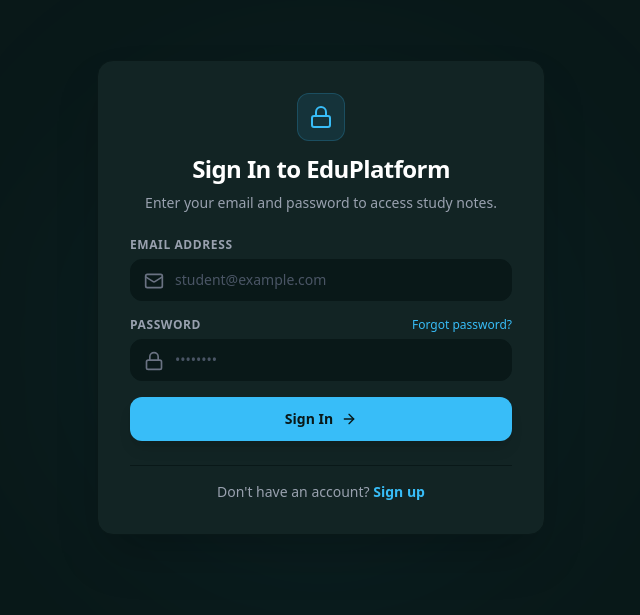
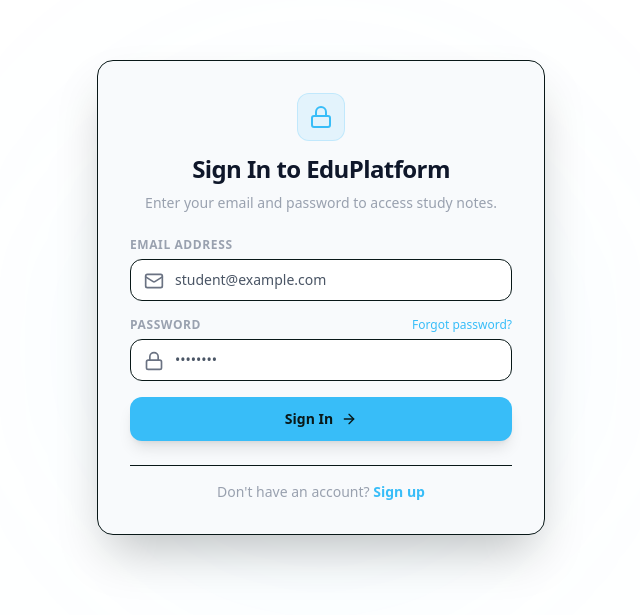
Before and after one commit to Aasimmuneer01/Website-for-learning-, a React (Vite) app: page / in a window 1280 px wide. Shown: the part 103-718 px from the top of the page, without its empty margins (319-959 px from the left). Built offline with nearby package versions, Linux system fonts and the light colour scheme; no server answers.

Commit message:
feat: add light/dark mode support
Implement theme switching using CSS variables and localStorage to provide a light and dark mode for the application.

```diff
--- a/admin.html
+++ b/admin.html
@@ -12,8 +12,47 @@
     <style>
         :root {
             --sidebar-width: 260px;
-        }
-        body { font-family: 'Inter', sans-serif; background-color: #000; color: #fff; }
+            --bg-body: #f8fafc;
+            --text-body: #0f172a;
+            --bg-card: #ffffff;
+            --border-color: #e2e8f0;
+            --bg-input: #ffffff;
+            --text-input: #0f172a;
+            --bg-primary: #0f172a;
+            --text-primary: #ffffff;
+            --bg-secondary: #f1f5f9;
+            --text-secondary: #0f172a;
+            --sidebar-bg: #ffffff;
+            --header-bg: rgba(255, 255, 255, 0.8);
+            --nav-active: #f1f5f9;
+            --nav-text: #64748b;
+            --nav-text-active: #0f172a;
+        }
+
+        .dark {
+            --bg-body: #020617;
+            --text-body: #f8fafc;
+            --bg-card: #0f172a;
+            --border-color: #1e293b;
+            --bg-input: #020617;
+            --text-input: #f8fafc;
+            --bg-primary: #38bdf8;
+            --text-primary: #020617;
+            --bg-secondary: #1e293b;
+            --text-secondary: #f8fafc;
+            --sidebar-bg: #020617;
+            --header-bg: rgba(2, 6, 23, 0.8);
+            --nav-active: #1e293b;
+            --nav-text: #94a3b8;
+            --nav-text-active: #f8fafc;
+        }
+
+        body {
+            font-family: 'Inter', sans-serif;
+            background-color: var(--bg-body);
+            color: var(--text-body);
+            transition: background-color 0.3s ease, color 0.3s ease;
+        }
         .font-mono { font-family: 'JetBrains Mono', monospace; }
 
         /* Custom scrollbar */
@@ -23,16 +62,17 @@
         ::-webkit-scrollbar-thumb:hover { background: #444; }
 
         .v-card {
-            background-color: #0a0a0a;
-            border: 1px solid #222;
+            background-color: var(--bg-card);
+            border: 1px solid var(--border-color);
             border-radius: 12px;
             overflow: hidden;
+            transition: all 0.3s ease;
         }
         .v-input {
-            background-color: #000;
-            border: 1px solid #333;
+            background-color: var(--bg-input);
+            border: 1px solid var(--border-color);
             border-radius: 8px;
-            color: #fff;
+            color: var(--text-input);
             padding: 0.625rem 0.875rem;
             font-size: 0.875rem;
             width: 100%;
@@ -44,26 +84,26 @@
             box-shadow: 0 0 0 1px rgba(255, 255, 255, 0.1);
         }
         .v-btn-primary {
-            background-color: #fff;
-            color: #000;
-            font-weight: 500;
-            padding: 0.625rem 1.25rem;
-            border-radius: 8px;
-            font-size: 0.875rem;
-            transition: opacity 0.2s ease;
-        }
-        .v-btn-primary:hover { opacity: 0.9; }
-        .v-btn-secondary {
-            background-color: #111;
-            color: #fff;
-            border: 1px solid #333;
+            background-color: var(--bg-primary);
+            color: var(--text-primary);
             font-weight: 500;
             padding: 0.625rem 1.25rem;
             border-radius: 8px;
             font-size: 0.875rem;
             transition: all 0.2s ease;
         }
-        .v-btn-secondary:hover { background-color: #1a1a1a; border-color: #444; }
+        .v-btn-primary:hover { opacity: 0.9; }
+        .v-btn-secondary {
+            background-color: var(--bg-secondary);
+            color: var(--text-secondary);
+            border: 1px solid var(--border-color);
+            font-weight: 500;
+            padding: 0.625rem 1.25rem;
+            border-radius: 8px;
+            font-size: 0.875rem;
+            transition: all 0.2s ease;
+        }
+        .v-btn-secondary:hover { background-color: var(--nav-active); border-color: #444; }
         .v-btn-danger {
             background-color: #ff4d4d;
             color: #fff;
@@ -72,9 +112,17 @@
             border-radius: 8px;
             font-size: 0.875rem;
         }
+        .nav-link {
+            color: var(--nav-text);
+            transition: all 0.2s ease;
+        }
+        .nav-link:hover {
+            background-color: var(--nav-active);
+            color: var(--nav-text-active);
+        }
         .nav-link.active {
-            background-color: #1a1a1a;
-            color: #fff;
+            background-color: var(--nav-active);
+            color: var(--nav-text-active);
         }
         .view-section { display: none; }
         .view-section.active { display: block; }
@@ -92,6 +140,18 @@
         .modal-overlay {
             background-color: rgba(0,0,0,0.8);
             backdrop-filter: blur(4px);
+        }
+
+        #sidebar {
+            background-color: var(--sidebar-bg);
+            border-color: var(--border-color);
+        }
+        header {
+            background-color: var(--header-bg);
+            border-color: var(--border-color);
+        }
+        #login-view {
+            background-color: var(--bg-body);
         }
     </style>
 </head>
@@ -184,6 +244,10 @@
                     <h2 id="topbar-title" class="text-sm font-semibold tracking-tight">Dashboard</h2>
                 </div>
                 <div class="flex items-center gap-3">
+                    <button id="admin-theme-toggle" class="w-10 h-10 rounded-lg flex items-center justify-center text-gray-400 hover:text-white hover:bg-secondary transition-all" title="Toggle Theme">
+                        <i class="fas fa-sun block dark:hidden"></i>
+                        <i class="fas fa-moon hidden dark:block"></i>
+                    </button>
                     <div class="flex flex-col items-end mr-2 hidden sm:flex">
                         <span id="admin-display-name" class="text-xs font-medium text-white">Admin User</span>
                         <span id="admin-email" class="text-[10px] text-gray-500">admin@example.com</span>
@@ -734,6 +798,28 @@
         const db = getFirestore(app);
         const auth = getAuth(app);
 
+        // THEME MANAGEMENT
+        function initTheme() {
+            const savedTheme = localStorage.getItem('admin_theme') || 'dark';
+            if (savedTheme === 'light') {
+                document.documentElement.classList.remove('dark');
+            } else {
+                document.documentElement.classList.add('dark');
+            }
+        }
+        initTheme();
+
+        document.getElementById('admin-theme-toggle').addEventListener('click', () => {
+            const isDark = document.documentElement.classList.contains('dark');
+            if (isDark) {
+                document.documentElement.classList.remove('dark');
+                localStorage.setItem('admin_theme', 'light');
+            } else {
+                document.documentElement.classList.add('dark');
+                localStorage.setItem('admin_theme', 'dark');
+            }
+        });
+
         // GLOBAL STATE
         const state = {
             isLoggedIn: false,
--- a/src/components/AuthScreen.tsx
+++ b/src/components/AuthScreen.tsx
@@ -54,7 +54,11 @@ export default function AuthScreen() {
         setSuccessMsg("Password reset link sent to your email!");
       }
     } catch (err: any) {
-      setError(err.message || "Authentication failed. Please check your credentials.");
+      if (err.code === 'auth/user-not-found') {
+        setError("You are not registered on this website sign-up before sign in");
+      } else {
+        setError(err.message || "Authentication failed. Please check your credentials.");
+      }
     } finally {
       setLoading(false);
     }
@@ -75,7 +79,7 @@ export default function AuthScreen() {
           <div className="w-12 h-12 bg-primary/10 text-primary rounded-xl flex items-center justify-center mx-auto border border-primary/20 mb-3">
             <Lock className="w-6 h-6" />
           </div>
-          <h1 className="text-2xl font-bold font-sans tracking-tight text-white">
+          <h1 className="text-2xl font-bold font-sans tracking-tight text-text-main">
             {mode === 'login' ? 'Sign In to EduPlatform' : mode === 'signup' ? 'Create Your Account' : 'Reset Password'}
           </h1>
           <p className="text-gray-400 text-sm">
@@ -109,7 +113,7 @@ export default function AuthScreen() {
                   value={displayName}
                   onChange={(e) => setDisplayName(e.target.value)}
                   placeholder="Student Name"
-                  className="w-full bg-background-main border border-secondary rounded-xl pl-11 pr-4 py-2.5 text-white placeholder-gray-600 focus:outline-none focus:border-primary text-sm transition-colors"
+                  className="w-full bg-background-main border border-secondary rounded-xl pl-11 pr-4 py-2.5 text-text-main placeholder-gray-600 focus:outline-none focus:border-primary text-sm transition-colors"
                 />
               </div>
             </div>
@@ -125,7 +129,7 @@ export default function AuthScreen() {
                 value={email}
                 onChange={(e) => setEmail(e.target.value)}
                 placeholder="student@example.com"
-                className="w-full bg-background-main border border-secondary rounded-xl pl-11 pr-4 py-2.5 text-white placeholder-gray-600 focus:outline-none focus:border-primary text-sm transition-colors"
+                className="w-full bg-background-main border border-secondary rounded-xl pl-11 pr-4 py-2.5 text-text-main placeholder-gray-600 focus:outline-none focus:border-primary text-sm transition-colors"
               />
             </div>
           </div>
@@ -152,7 +156,7 @@ export default function AuthScreen() {
                   value={password}
                   onChange={(e) => setPassword(e.target.value)}
                   placeholder="••••••••"
-                  className="w-full bg-background-main border border-secondary rounded-xl pl-11 pr-4 py-2.5 text-white placeholder-gray-600 focus:outline-none focus:border-primary text-sm transition-colors"
+                  className="w-full bg-background-main border border-secondary rounded-xl pl-11 pr-4 py-2.5 text-text-main placeholder-gray-600 focus:outline-none focus:border-primary text-sm transition-colors"
                 />
               </div>
             </div>
--- a/src/components/Navbar.tsx
+++ b/src/components/Navbar.tsx
@@ -1,25 +1,57 @@
-import { useState } from 'react';
+import { useState, useEffect } from 'react';
 import { Link } from 'react-router-dom';
-import { Menu, X, LogOut } from 'lucide-react';
+import { Menu, X, LogOut, Sun, Moon } from 'lucide-react';
 import { motion, AnimatePresence } from 'motion/react';
 import { useAuth } from '../hooks/useAuth';
 
 export default function Navbar() {
   const [isOpen, setIsOpen] = useState(false);
+  const [isDark, setIsDark] = useState(true);
   const { logout } = useAuth();
 
+  useEffect(() => {
+    const savedTheme = localStorage.getItem('theme');
+    if (savedTheme === 'light') {
+      setIsDark(false);
+      document.documentElement.classList.remove('dark');
+    } else {
+      setIsDark(true);
+      document.documentElement.classList.add('dark');
+    }
+  }, []);
+
+  const toggleTheme = () => {
+    const newTheme = !isDark;
+    setIsDark(newTheme);
+    if (newTheme) {
+      document.documentElement.classList.add('dark');
+      localStorage.setItem('theme', 'dark');
+    } else {
+      document.documentElement.classList.remove('dark');
+      localStorage.setItem('theme', 'light');
+    }
+  };
+
   return (
-    <nav className="bg-secondary border-b border-surface p-4 shadow-md z-50">
+    <nav className="bg-background-main border-b border-surface p-4 shadow-md z-50">
       <div className="max-w-7xl mx-auto flex items-center justify-between">
-        <Link to="/" className="text-2xl font-bold font-sans text-white tracking-tighter">EduPlatform</Link>
+        <Link to="/" className="text-2xl font-bold font-sans text-text-main tracking-tighter">EduPlatform</Link>
 
         {/* Desktop Links */}
         <div className="hidden md:flex items-center gap-4">
-          <Link to="/" className="px-4 py-2 bg-surface text-white rounded-lg font-bold shadow-[0_3px_0_0_#091818] hover:shadow-none hover:translate-y-[3px] transition-all">Home</Link>
-          <Link to="/resources" className="px-4 py-2 bg-primary text-secondary rounded-lg font-bold shadow-[0_3px_0_0_#0ea5e9] hover:shadow-none hover:translate-y-[3px] transition-all">Resources</Link>
+          <Link to="/" className="px-4 py-2 bg-surface text-text-main rounded-lg font-bold shadow-[0_3px_0_0_rgba(0,0,0,0.1)] dark:shadow-[0_3px_0_0_#000] hover:shadow-none hover:translate-y-[3px] transition-all">Home</Link>
+          <Link to="/resources" className="px-4 py-2 bg-primary text-slate-950 rounded-lg font-bold shadow-[0_3px_0_0_#0ea5e9] hover:shadow-none hover:translate-y-[3px] transition-all">Resources</Link>
         </div>
 
         <div className="flex items-center gap-2">
+          <button
+            onClick={toggleTheme}
+            className="p-2 text-text-main hover:bg-surface rounded-lg transition-colors"
+            title={isDark ? "Switch to Light Mode" : "Switch to Dark Mode"}
+          >
+            {isDark ? <Sun size={20} /> : <Moon size={20} className="text-primary" />}
+          </button>
+
           <button
             onClick={() => logout()}
             className="flex items-center gap-2 px-3 py-2 sm:px-4 sm:py-2 bg-red-500/10 text-red-500 hover:bg-red-500 hover:text-white rounded-lg font-bold border-2 border-red-500/20 transition-all group"
@@ -30,7 +62,7 @@ export default function Navbar() {
           </button>
 
           {/* Hamburger */}
-          <button className="md:hidden p-2 text-white" onClick={() => setIsOpen(!isOpen)}>
+          <button className="md:hidden p-2 text-text-main" onClick={() => setIsOpen(!isOpen)}>
             {isOpen ? <X /> : <Menu />}
           </button>
         </div>
@@ -42,11 +74,11 @@ export default function Navbar() {
             initial={{ height: 0, opacity: 0 }}
             animate={{ height: 'auto', opacity: 1 }}
             exit={{ height: 0, opacity: 0 }}
-            className="md:hidden bg-secondary mt-4 border-t border-surface overflow-hidden"
+            className="md:hidden bg-background-main mt-4 border-t border-surface overflow-hidden"
           >
             <div className="flex flex-col gap-2 p-4">
-              <Link to="/" onClick={() => setIsOpen(false)} className="text-center p-3 text-white border-2 border-surface rounded-lg font-bold">Home</Link>
-              <Link to="/resources" onClick={() => setIsOpen(false)} className="text-center p-3 text-white border-2 border-surface rounded-lg font-bold">Resources</Link>
+              <Link to="/" onClick={() => setIsOpen(false)} className="text-center p-3 text-text-main border-2 border-surface rounded-lg font-bold">Home</Link>
+              <Link to="/resources" onClick={() => setIsOpen(false)} className="text-center p-3 text-text-main border-2 border-surface rounded-lg font-bold">Resources</Link>
             </div>
           </motion.div>
         )}
--- a/src/components/VerificationScreen.tsx
+++ b/src/components/VerificationScreen.tsx
@@ -40,8 +40,8 @@ export default function VerificationScreen() {
         </div>
 
         <div className="space-y-2">
-          <h2 className="text-2xl font-bold font-sans text-white">Verification Required</h2>
-          <p className="text-gray-300 text-sm leading-relaxed">
+          <h2 className="text-2xl font-bold font-sans text-text-main">Verification Required</h2>
+          <p className="text-gray-400 text-sm leading-relaxed">
             Your account requires email verification before you can continue using this website.
           </p>
           <p className="text-xs text-gray-400 pt-1">
@@ -69,7 +69,7 @@ export default function VerificationScreen() {
           <button
             onClick={handleReload}
             disabled={loading}
-            className="w-full py-3 bg-surface border border-secondary text-white font-semibold rounded-xl hover:bg-secondary/50 transition-all text-sm flex items-center justify-center gap-2"
+            className="w-full py-3 bg-surface border border-secondary text-text-main font-semibold rounded-xl hover:bg-secondary/50 transition-all text-sm flex items-center justify-center gap-2"
           >
             <RefreshCw className={`w-4 h-4 ${loading ? 'animate-spin' : ''}`} />
             <span>I have verified my email (Check Status)</span>
--- a/src/index.css
+++ b/src/index.css
@@ -4,7 +4,21 @@
   --color-primary: #38bdf8;
   --color-secondary: #091818;
   --color-accent: #38bdf8;
-  --color-background-main: #091818;
-  --color-surface: #122424;
-  --color-text-main: #e2e8f0;
+  --color-background-main: var(--bg-main);
+  --color-surface: var(--bg-surface);
+  --color-text-main: var(--text-main);
 }
+
+@layer base {
+  :root {
+    --bg-main: #ffffff;
+    --bg-surface: #f8fafc;
+    --text-main: #0f172a;
+  }
+
+  .dark {
+    --bg-main: #020617;
+    --bg-surface: #0f172a;
+    --text-main: #f8fafc;
+  }
+}
```
Also changed, not shown: src/components/PDFViewer.tsx (+7 -7 lines), src/pages/Home.tsx (+12 -12 lines), src/pages/Resources.tsx (+4 -4 lines), src/pages/admin/AdminLogin.tsx (+6 -6 lines).
